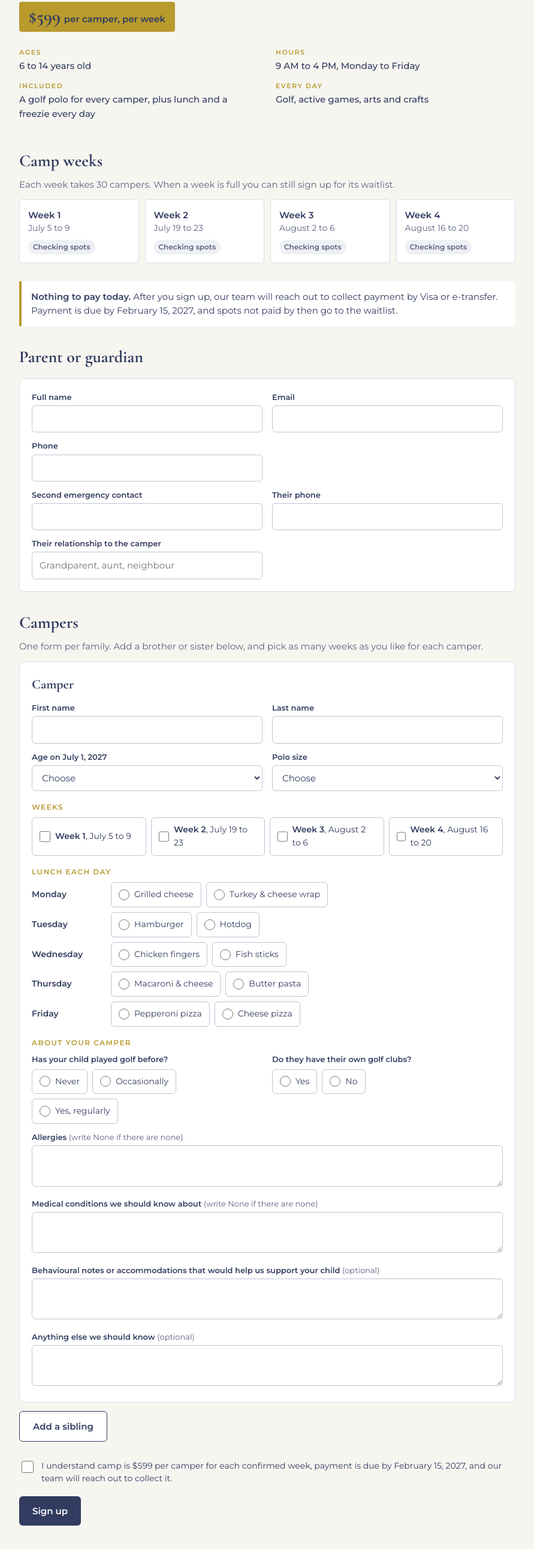
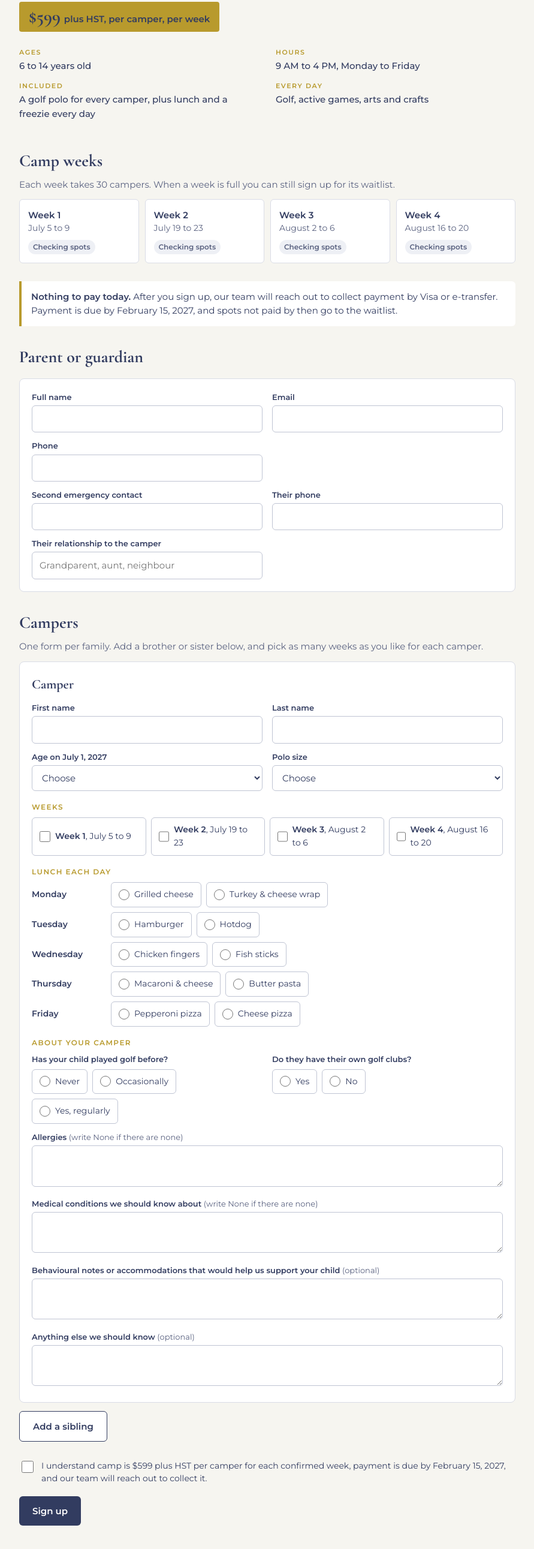
Before and after one commit to springlakesgolf/junior-camps, a plain HTML site: page index.html in a window 1280 px wide. Shown: the part 203-2786 px from the top of the page at 60% size, without its empty margins (194-1085 px from the left). Drawn offline with nearby package versions, Linux system fonts and the light colour scheme; no server answers.

Commit message:
Price reads plus HST

```diff
--- a/index.html
+++ b/index.html
@@ -95,7 +95,7 @@ footer{margin:40px 0 0;padding:22px 0 34px;border-top:1px solid var(--line);colo
   <div class="hero">
     <div class="eyebrow">JUNIOR GOLF</div>
     <h1>Summer Camp 2027</h1>
-    <div class="price"><b>$599</b>per camper, per week</div>
+    <div class="price"><b>$599</b>plus HST, per camper, per week</div>
     <dl class="facts">
       <div><dt>Ages</dt><dd>6 to 14 years old</dd></div>
       <div><dt>Hours</dt><dd>9 AM to 4 PM, Monday to Friday</dd></div>
@@ -136,7 +136,7 @@ footer{margin:40px 0 0;padding:22px 0 34px;border-top:1px solid var(--line);colo
     </section>
 
     <section>
-      <label class="agree"><input type="checkbox" id="agree"> <span>I understand camp is $599 per camper for each confirmed week, payment is due by February 15, 2027, and our team will reach out to collect it.</span></label>
+      <label class="agree"><input type="checkbox" id="agree"> <span>I understand camp is $599 plus HST per camper for each confirmed week, payment is due by February 15, 2027, and our team will reach out to collect it.</span></label>
       <div class="err" id="err" role="alert" hidden></div>
       <p style="margin-top:18px"><button type="submit" class="btn" id="go">Sign up</button></p>
     </section>
```
